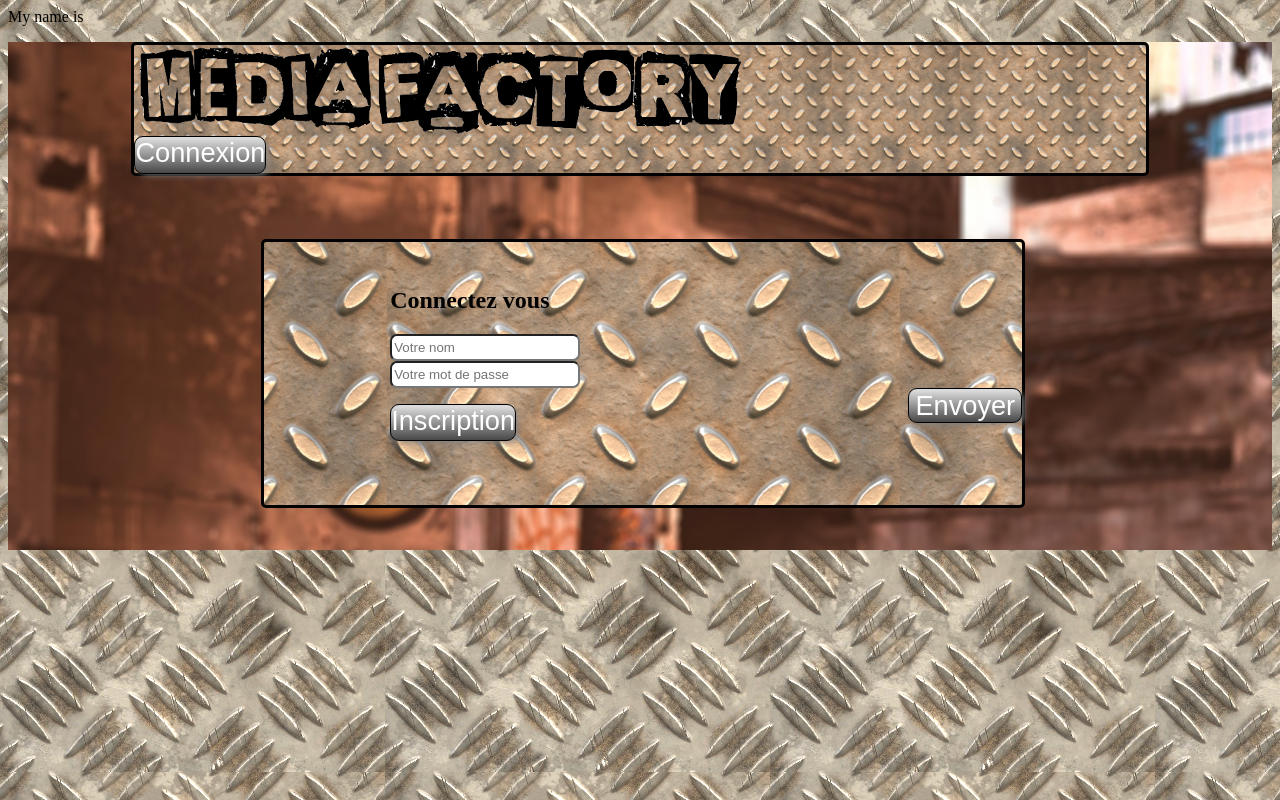
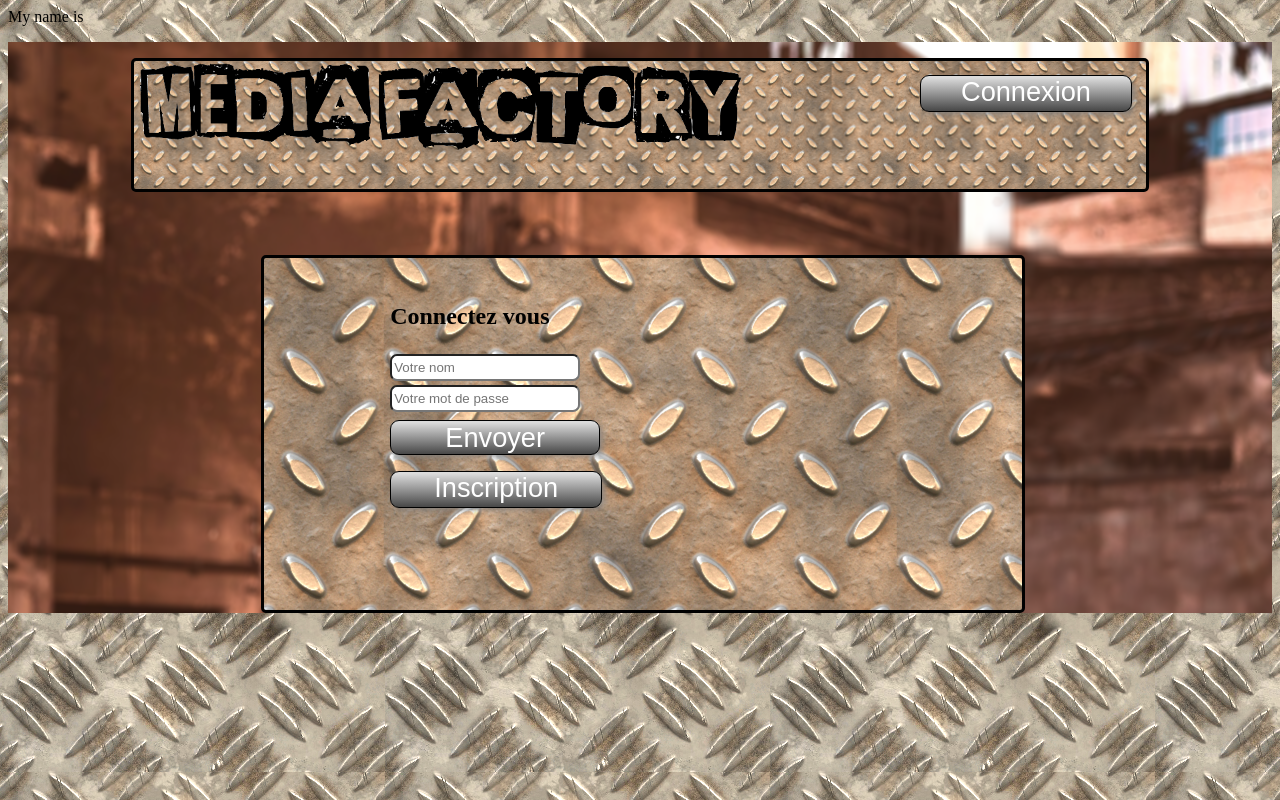
Before and after one commit to MichelFG/Media-PHP-SQL-Project, a PHP site: page /connexion.php in a window 1280 px wide. Run offline with PHP 8.4, Linux system fonts and the light colour scheme; some libraries are stand-ins or nearby versions.

Commit message:
modif du fond fixe

```diff
--- a/css/style.css
+++ b/css/style.css
@@ -3,6 +3,31 @@ body {
     background-image: url("../img/metal2.png");
 }
 
+
+input {
+    margin-top: 0.3em;
+}
+
+
+#conteneur {
+    padding-top: 1em;
+}
+
+
+#logo{
+    float:left;
+}
+
+#logo + .Lien_cnx {
+    float: right;
+    margin-top: 0.5em;
+    margin-right: 0.5em;
+}
+
+
+.header+ div {
+     clear: both;
+}
 
 a {
     text-decoration: none;
@@ -31,13 +56,11 @@ a {
     color: #ffffff;
     font-family: Arial;
     font-size: 170%;
-    float: right;
+    width: 210px;
+    text-align: center;
 }
 
-.Lien_cnx {
-    display: flex;
-    position: absolute;
-}
+
 
 .Lien_cnx:hover,
 .subbutton:hover {
@@ -57,6 +80,7 @@ a {
     width: 80%;
     height: 8em;
     margin: auto;
+    margin-top 5em;
     background-image: url("../img/metal.png");
     background-size: contain;
     background-position: center;
@@ -83,7 +107,7 @@ textarea {
     border: 3px solid black;
     border-radius: 5px;
     background-image: url("../img/metal.png");
-   /* background-attachment: fixed;*/
+   background-attachment: fixed;
     background-size: auto;
     background-position: center;
     background-repeat: repeat;
@@ -91,11 +115,16 @@ textarea {
 
 .logo1 {
     width: 15em;
+    max-width: 100%;
+
 }
 
 .logo2 {
     width: 23em;
+    max-width: 100%;
+
 }
+
 
 .form_upload {
     margin-top: 5%;
@@ -149,14 +178,12 @@ textarea {
         margin-right: auto;
         min-height: 508px;
     }
-
-
 }
 
 
 /* SMARTPHONE*/
-/*320px  */
-@media screen and (min-width: 20em) and (max-width: 47em)
+/*jusqu'à 762 */
+@media screen and (max-width: 47em)
 
 {
     #conteneur {
```
